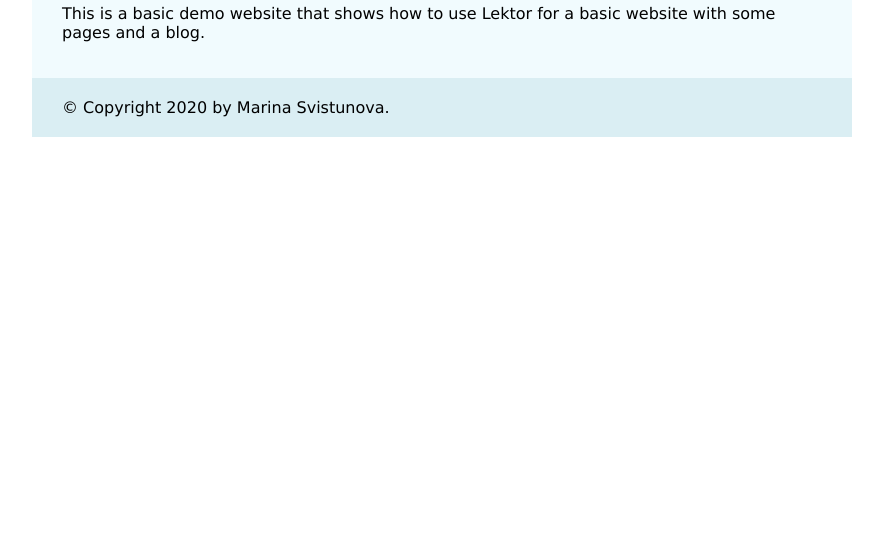
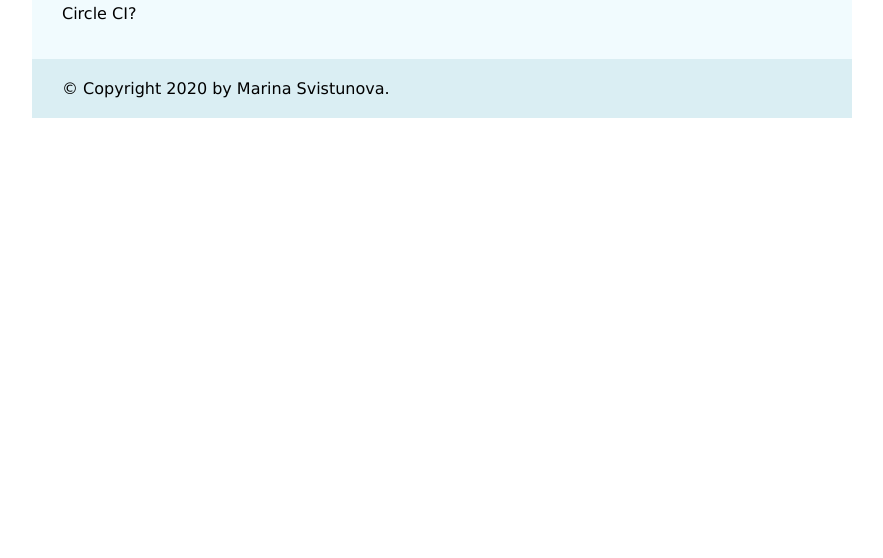
Before and after one commit to MarinaSvistunova/lektor-github-pages, a plain HTML site: page index.html in a window 1280 px wide. Shown: the part 242-800 px from the top of the page, without its empty margins (198-1081 px from the left). Drawn offline with Linux system fonts and the light colour scheme.

Commit message:
Update index.html

```diff
--- a/index.html
+++ b/index.html
@@ -23,8 +23,7 @@
   <div class="page">
 
   <h2>Welcome to lektor-github-pages!</h2>
-  <p>This is a basic demo website that shows how to use Lektor for a basic
-website with some pages and a blog.</p>
+  <p>Circle CI?</p>
 
 
   </div>
```
